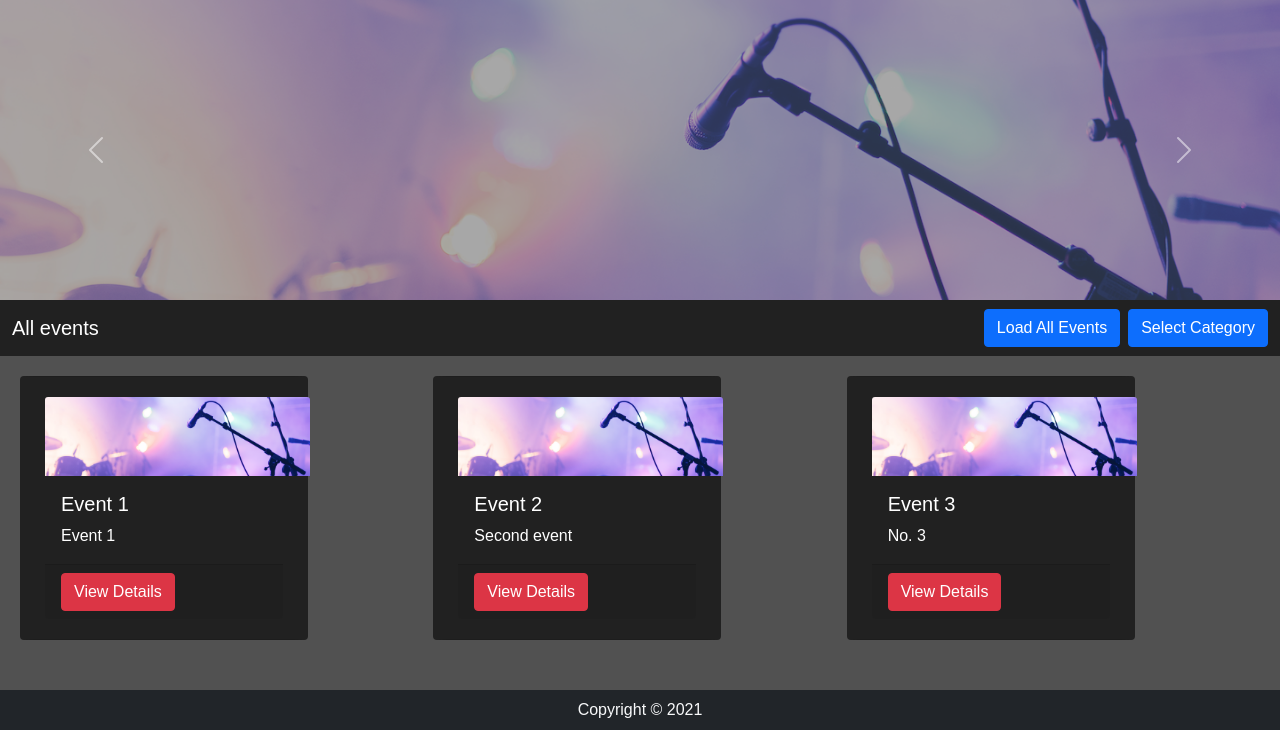
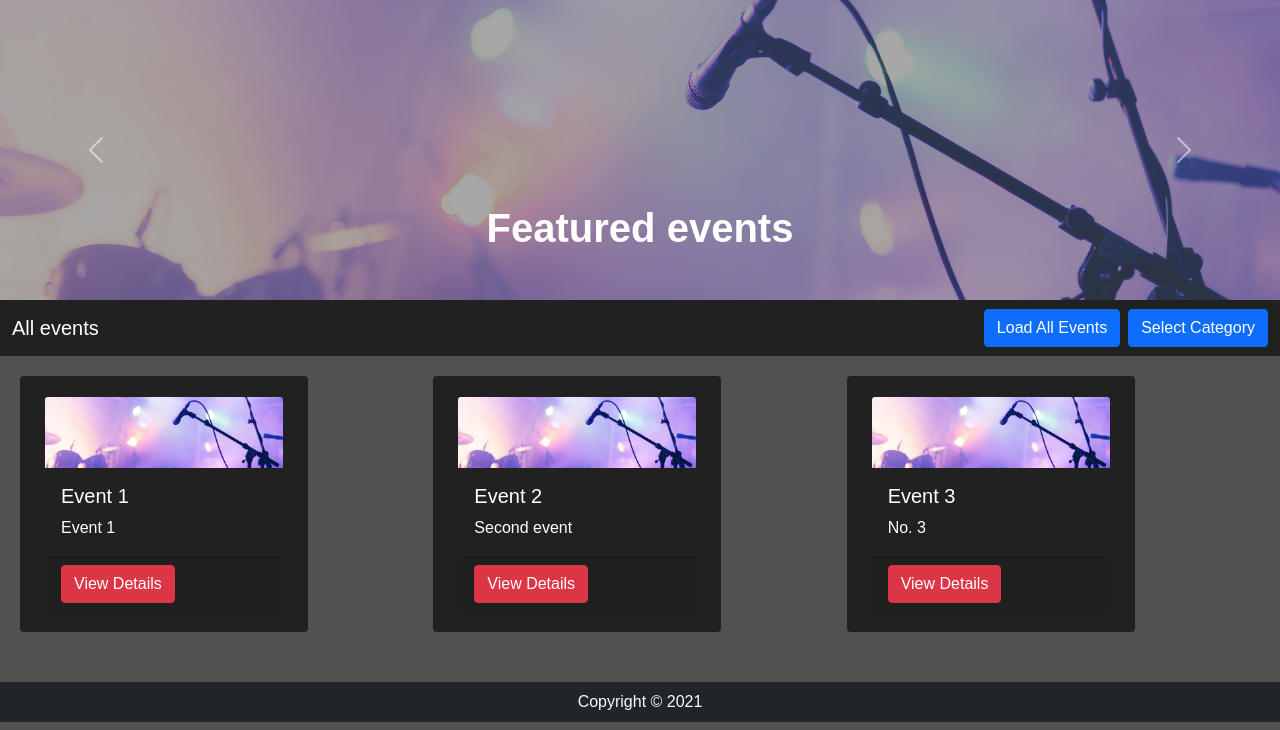
Before and after one commit to lewisb5746/Heroku_Team6_Thu5-7, a Flask app: page / in a window 1280 px wide. Shown: the part 70-800 px from the top of the page. Run offline with Flask 2, Linux system fonts and the light colour scheme; data comes from the database, SQL or seed files in the repository; both versions use the stored data as it was before the commit; some libraries are stand-ins or nearby versions.

Commit message:
work on landing/create pages

```diff
--- a/travel/events.py
+++ b/travel/events.py
@@ -22,7 +22,8 @@ def create():
   form = EventForm()
   if form.validate_on_submit():
     #call the function that checks and returns image
-    db_file_path= '/static/image/event.png' #check_upload_file(form)
+    #db_file_path= '/static/image/event.png'
+    db_file_path= check_upload_file(form)
     event=Event(name=form.name.data,description=form.description.data,
     img_link1=db_file_path,num_tickets=form.num_tickets.data,event_date_time=datetime.now())
     # add the object to the db session
--- a/travel/forms.py
+++ b/travel/forms.py
@@ -14,7 +14,7 @@ class EventForm(FlaskForm):
   artist = StringField('', validators=[InputRequired()])
   num_tickets = IntegerField('', validators=[InputRequired()])
   image = FileField('', validators=[
-    #FileRequired(message='Image cannot be empty'),
+    FileRequired(message='Image cannot be empty'),
     FileAllowed(ALLOWED_FILE, message='Only supports png,jpg,JPG,PNG')])
   submit = SubmitField("Create")
     #test
--- a/travel/static/css/styles.css
+++ b/travel/static/css/styles.css
@@ -53,12 +53,19 @@ h5 b {
   opacity: 0.5;
 }
 #card img {
-  width: 265px;
-  height: auto;
+  width: 100%;
+  height: 100%;
+  object-fit: cover;
 }
 #eventpage img {
-  display: block;
   width: 100%;
+  height: 100%;
+  object-fit: cover;
+}
+#create_img {
+  width: 100%;
+  height: 100%;
+  object-fit: cover;
 }
 
 #events {
--- a/travel/templates/index.html
+++ b/travel/templates/index.html
@@ -7,34 +7,28 @@
 
    <div id="carouselExampleDark" class="carousel carousel-light slide" data-bs-ride="carousel">
       <div class="carousel-inner">
+
          <div class="carousel-item active" data-bs-interval="10000">
             <div style="height: 300px">
-            <img src="{{events.0.img_link1}}">
+               <img src="static/image/event.png" id="create_img">
             </div>
             <div class="carousel-caption d-none d-sm-block">
-            <h5><b>{{featured_event_name}}</b></h5>
-            <p>{{featured_event_desc}}</p>
+               <h1><b>Featured events</b></h1>
             </div>
          </div>
-         <div class="carousel-item" data-bs-interval="2000">
+         {% for event in events %}
+            <div class="carousel-item" data-bs-interval="5000">
                <div style="height: 300px">
-            <img src="{{events.1.img_link1}}">
+                  <img src="{{event.img_link1}}" id="create_img">
                </div>
                <div class="carousel-caption d-none d-sm-block">
-            <h5><b>{{featured_event_name}}</b></h5>
-            <p>{{featured_event_desc}}</p>
+                  <h3><b>{{event.name}}</b></h3>
+                  <p>{{event.description}}</p>
                </div>
             </div>
-         <div class="carousel-item">
-         <div style="height: 300px">
-            <img src="{{events.2.img_link1}}">
+         {% endfor %}
       </div>
-         <div class="carousel-caption d-none d-sm-block">
-            <h5><b>{{featured_event_name}}</b></h5>
-            <p>{{featured_event_desc}}</p>
-         </div>
-         </div>
-      </div>
+
       <button class="carousel-control-prev" type="button" data-bs-target="#carouselExampleDark" data-bs-slide="prev">
          <span class="carousel-control-prev-icon" aria-hidden="true"></span>
          <span class="visually-hidden">Previous</span>
@@ -102,7 +96,7 @@
       <article class="col">
          <div id="card" class="card" style="width: 18rem; background-color: rgb(33, 33, 33)">
             <img class="card-img-top"
-               src={{event.img_link1}} alt="event picture">
+               src={{event.img_link1}} alt="event picture" id="create_img">
             <div class="card-body">
                <h5 class="card-title">{{event.name}}</h5>
                <p class="card-text">{{event.description}}</p>
```
Also changed, not shown: travel/templates/events/create.html (+5 -4 lines), travel/entertainment_events.sqlite, travel/static/image/featured events.png (added), 4 other files. Lines whose indentation alone changed are shown as unchanged.
